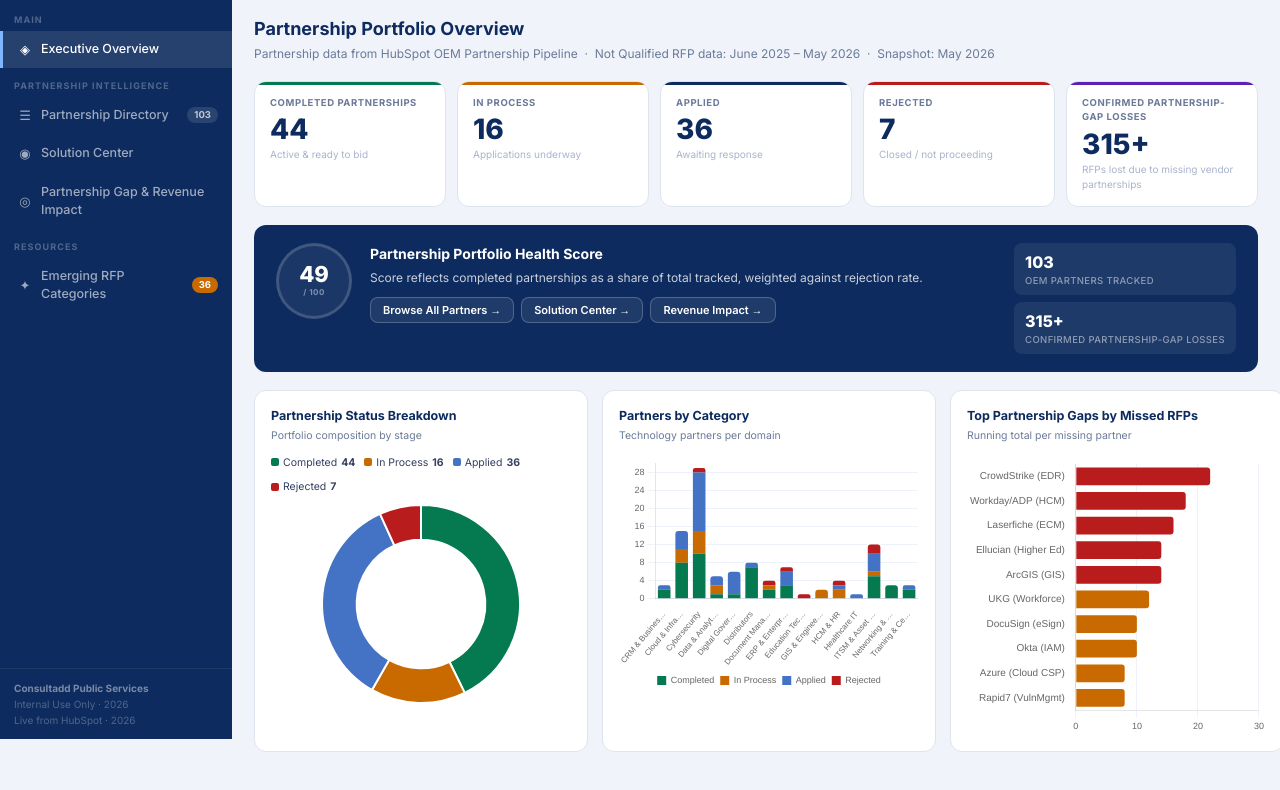
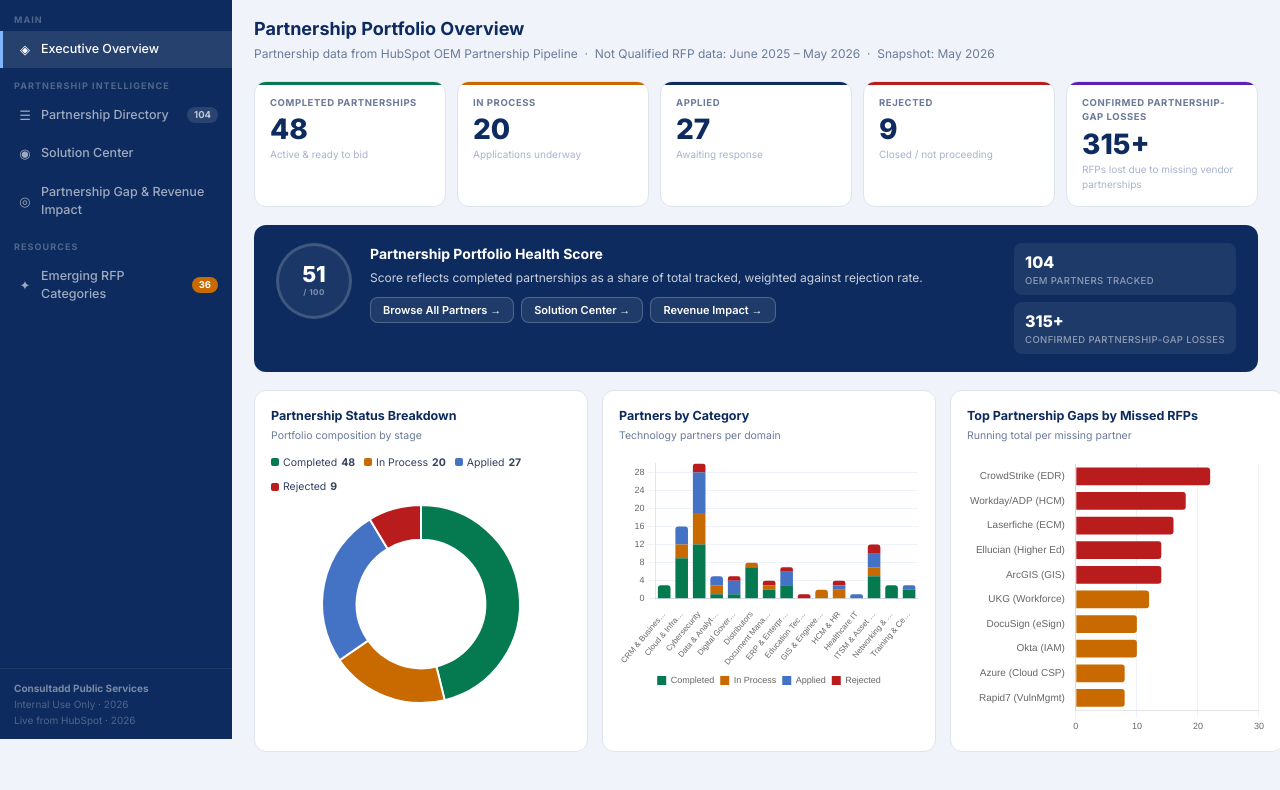
Before and after one commit to partnerships-caps/Consultadd_Partnerships, a plain HTML site: page index.html in a window 1280 px wide. Shown: the part 61-851 px from the top of the page. Drawn offline with nearby package versions, Linux system fonts and the light colour scheme.

Commit message:
Add files via upload

```diff
--- a/index.html
+++ b/index.html
@@ -412,11 +412,40 @@
 //   2 stage changes: ArcGIS (Applied->In Process), Industrial Defender (Completed->In Process)
 // ═══════════════════════════════════════════════════════════════
 
-const CAPS_DATA_SNAPSHOT_TS  = "2026-08-27T12:34:41Z";
-const CAPS_HS_LAST_MODIFIED  = "2026-08-25T18:19:14.544Z";
-const CAPS_TOTAL_RECORDS     = 103;
+const CAPS_DATA_SNAPSHOT_TS  = "2026-10-26T14:14:15Z";
+const CAPS_HS_LAST_MODIFIED  = "2026-10-26T14:12:37.292Z";
+const CAPS_TOTAL_RECORDS     = 104;
 
 const HS_PARTNERS = [
+  {
+    "id": "341253359349",
+    "name": "Lenovo 360",
+    "stage": "3",
+    "cat": "Cloud & Infrastructure",
+    "desc": "Lenovo 360 is Lenovo's reseller partner framework, giving partners access to Lenovo's portfolio of laptops, desktops, workstations, servers, storage, and data center infrastructure, along with device-as-a-service and lifecycle services.",
+    "solutions": [
+      "End-User Devices (Laptops, Desktops, Workstations)",
+      "Servers & Data Center Infrastructure",
+      "Storage Solutions",
+      "Device-as-a-Service",
+      "Hardware Lifecycle Services"
+    ]
+  },
+  {
+    "id": "337799925445",
+    "name": "Check Point",
+    "stage": "3",
+    "cat": "Cybersecurity",
+    "desc": "Check Point Software provides enterprise cybersecurity solutions across network security, cloud security, endpoint protection, email security, SASE, Zero Trust access, and centralized security management through a unified platform.",
+    "solutions": [
+      "Next-Generation Firewall (NGFW)",
+      "Cloud Security (CloudGuard)",
+      "Endpoint Protection (Harmony)",
+      "Email Security",
+      "SASE & Zero Trust Access",
+      "Unified Security Management"
+    ]
+  },
   {
     "id": "330239284974",
     "name": "SOPHOS",
@@ -588,7 +617,7 @@
   {
     "id": "314945672945",
     "name": "Okta",
-    "stage": "1",
+    "stage": "2",
     "cat": "Cybersecurity",
     "desc": "Okta is a leading cloud-based identity and access management (IAM) platform providing Single Sign-On (SSO), Multi-Factor Authentication (MFA), and identity governance. FedRAMP authorized and widely specified in government Zero Trust RFPs.",
     "solutions": [
@@ -658,7 +687,7 @@
   {
     "id": "314692364016",
     "name": "Tyler Technologies",
-    "stage": "1",
+    "stage": "4",
     "cat": "Digital Government",
     "desc": "Tyler Technologies is the largest software company in the US focused exclusively on the public sector, providing ERP, financials, courts and justice, public safety, and citizen engagement platforms to thousands of county and municipal government agencies.",
     "solutions": [
@@ -672,7 +701,7 @@
   {
     "id": "315544873708",
     "name": "ZScaler",
-    "stage": "1",
+    "stage": "4",
     "cat": "Cybersecurity",
     "desc": "Zscaler is a cloud-native cybersecurity leader in Zero Trust Network Access (ZTNA) and SASE. It replaces traditional VPNs by routing all traffic through its cloud security platform, ensuring users connect directly to applications securely.",
     "solutions": [
@@ -685,7 +714,7 @@
   },
   {
     "id": "314692364014",
-    "name": "Accela (new)",
+    "name": "Accela",
     "stage": "1",
     "cat": "Digital Government",
     "desc": "Accela provides a civic engagement platform for government agencies, supporting permitting, licensing, inspections, and regulatory management.",
@@ -700,7 +729,7 @@
   {
     "id": "314947056373",
     "name": "Industrial Defender",
-    "stage": "2",
+    "stage": "3",
     "cat": "Cybersecurity",
     "desc": "Industrial Defender provides cybersecurity solutions for operational technology (OT) and industrial control systems (ICS), helping critical infrastructure organizations achieve visibility, compliance, and security.",
     "solutions": [
@@ -742,7 +771,7 @@
   {
     "id": "305375109849",
     "name": "NinjaOne",
-    "stage": "1",
+    "stage": "2",
     "cat": "ITSM & Asset Management",
     "desc": "NinjaOne provides remote monitoring and management (RMM), patch management, and endpoint management solutions for IT operations and MSPs.",
     "solutions": [
@@ -1031,20 +1060,6 @@
     ]
   },
   {
-    "id": "305377269476",
-    "name": "Accela",
-    "stage": "1",
-    "cat": "Digital Government",
-    "desc": "Accela provides a civic engagement platform for government agencies, supporting permitting, licensing, inspections, and regulatory management.",
-    "solutions": [
-      "Permitting & Licensing Platform",
-      "Code Enforcement",
-      "Inspections Management",
-      "Regulatory Compliance",
-      "Civic Engagement Platform"
-    ]
-  },
-  {
     "id": "305377989356",
     "name": "Icertis",
     "stage": "1",
@@ -1115,7 +1130,7 @@
   {
     "id": "305455895266",
     "name": "Zoho",
-    "stage": "1",
+    "stage": "3",
     "cat": "CRM & Business Apps",
     "desc": "Zoho provides a suite of business applications including CRM, finance, HR, and collaboration tools for organizations of all sizes.",
     "solutions": [
@@ -1240,7 +1255,7 @@
   {
     "id": "305110128362",
     "name": "SentinelOne",
-    "stage": "1",
+    "stage": "2",
     "cat": "Cybersecurity",
     "desc": "SentinelOne provides AI-powered endpoint protection, detection, and response (EDR/XDR) solutions for enterprise cybersecurity.",
     "solutions": [
@@ -1296,7 +1311,7 @@
   {
     "id": "305206050535",
     "name": "Qualys",
-    "stage": "1",
+    "stage": "2",
     "cat": "Cybersecurity",
     "desc": "Qualys provides cloud-based security and compliance solutions including vulnerability management, asset discovery, and risk assessment.",
     "solutions": [
@@ -1409,7 +1424,7 @@
   {
     "id": "305205331657",
     "name": "Ingram Micro",
-    "stage": "1",
+    "stage": "2",
     "cat": "Distributors",
     "desc": "Ingram Micro is a global distributor of technology products and services, providing access to hardware, software, cloud, and lifecycle solutions.",
     "solutions": [
```
Also changed, not shown: caps_partners_data.js (+42 -27 lines).
